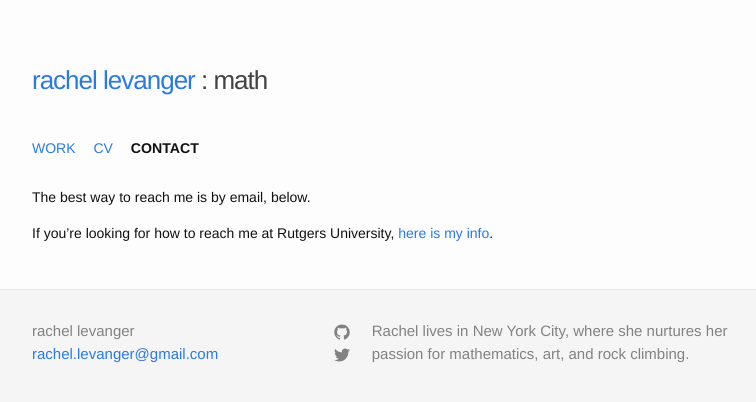
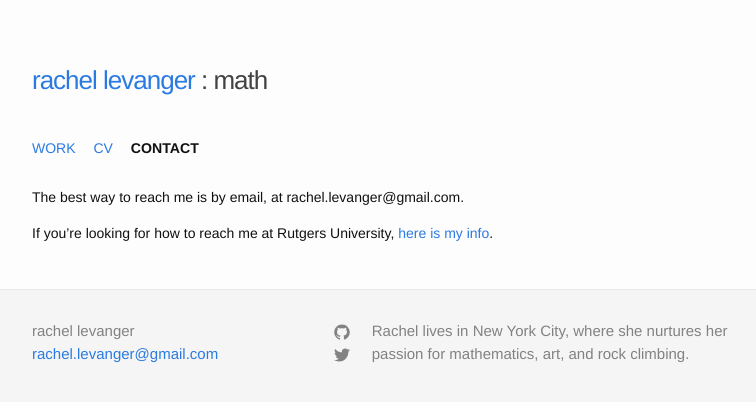
Before and after one commit to rachellevanger/rachellevanger.com, a Jekyll site: the page built from math_contact.md, in a window 1280 px wide. Shown: the top 402 px of the page, without its empty margins (238-994 px from the left). Built offline with Jekyll 4.4.1, drawn with Linux system fonts in a browser that asks for light colours; some web fonts are replaced.

Commit message:
Updating concinnitas and math contact.

```diff
--- a/_posts/2016-1-15-concinnitas.markdown
+++ b/_posts/2016-1-15-concinnitas.markdown
@@ -22,7 +22,7 @@ But this didn't bother me. I got to feel that way I do in the classroom of a pre
 
 **The Project**
 
-This exhibition is part of the larger [Concinnitas Project](http://www.concinnitasproject.org/) curated by [Daniel Rockmore](http://www.cs.dartmouth.edu/~rockmore/), a professor of computer science at Dartmouth. The portfolio contains ten prints by highly-esteemed physicists and mathematicians and is exhibited around the world, making it very exciting to be able to see in person. The list of contributors is impressive: Michael Atiyah, Enrico Bombieri, Simon Donaldson, Freeman Dyson, Murray Gell-Mann, Richard Karp, Peter Lax, David Mumford, Stephen Smale, and Steven Weinberg. The complete collection of works on display can be viewed in the [Concinnitas Portfolio](http://www.concinnitasproject.org/portfolio/).
+This exhibition is part of the larger [Concinnitas Project](http://www.concinnitasproject.org/) curated by [Daniel Rockmore](http://www.cs.dartmouth.edu/~rockmore/), a professor of computer science at Dartmouth. The portfolio contains ten prints by highly-esteemed physicists and mathematicians and is exhibited around the world, making it very exciting to be able to see in person. The list of contributors is impressive: [Michael Atiyah](https://en.wikipedia.org/wiki/Michael_Atiyah), Enrico Bombieri, Simon Donaldson, [Freeman Dyson](https://en.wikipedia.org/wiki/Freeman_Dyson), Murray Gell-Mann, Richard Karp, [Peter Lax](https://en.wikipedia.org/wiki/Peter_Lax), David Mumford, [Stephen Smale](https://en.wikipedia.org/wiki/Stephen_Smale), and [Steven Weinberg](https://en.wikipedia.org/wiki/Steven_Weinberg) (links provided to mathematicians and physicists I recognize). The complete collection of works on display can be viewed in the [Concinnitas Portfolio](http://www.concinnitasproject.org/portfolio/).
 
 While the list is comprised only of men, this is hardly the fault of the curator as so far there has only been a single female winner of a Fields medal to date, and many of these contributors have either Nobel prizes or Fields medals. Also included in the project is the [Concinnitas Studio](http://www.concinnitasproject.org/studio/), where anyone can submit their own equation representing mathematical beauty. While sparse at the time of this post, I'm looking forward to seeing the list fill out with additional equations and mathematical ideas.
 
--- a/math_contact.md
+++ b/math_contact.md
@@ -4,6 +4,6 @@ title: math:contact
 permalink: math/contact.html
 ---
 
-The best way to reach me is by email, below.
+The best way to reach me is by email, at rachel.levanger@gmail.com.
 
 If you're looking for how to reach me at Rutgers University, [here is my info](http://www.math.rutgers.edu/people/?type=grad&id=1812).
```
